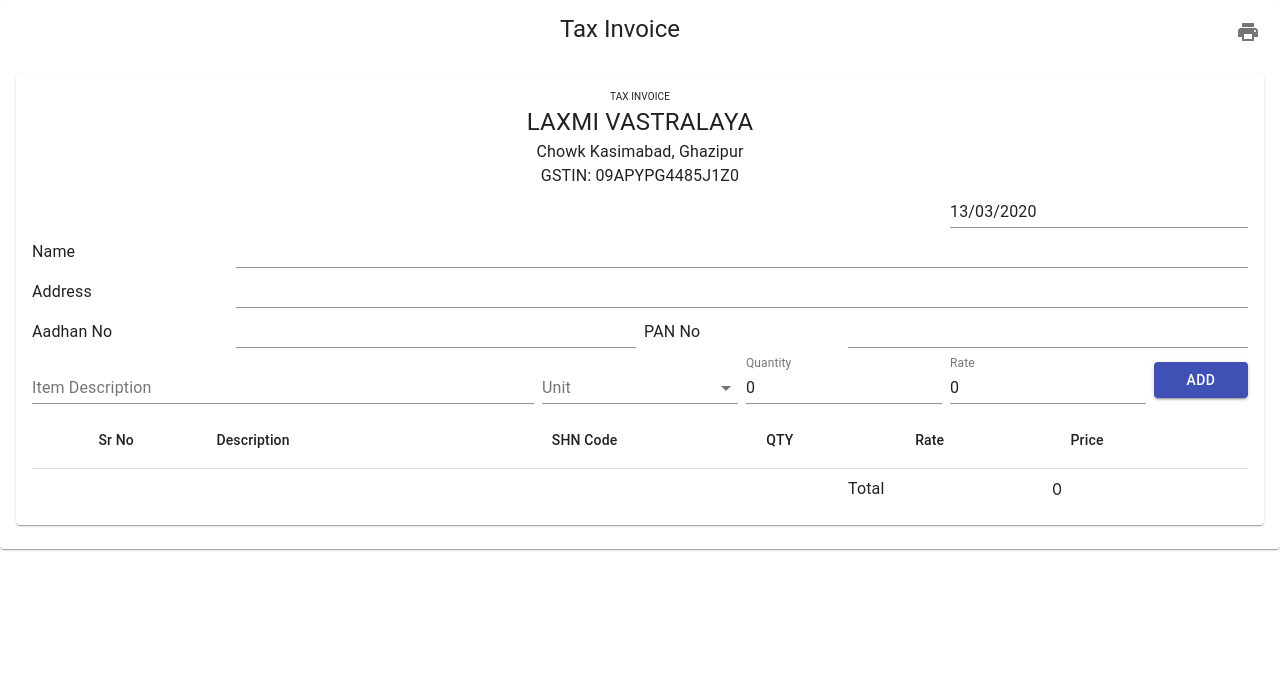
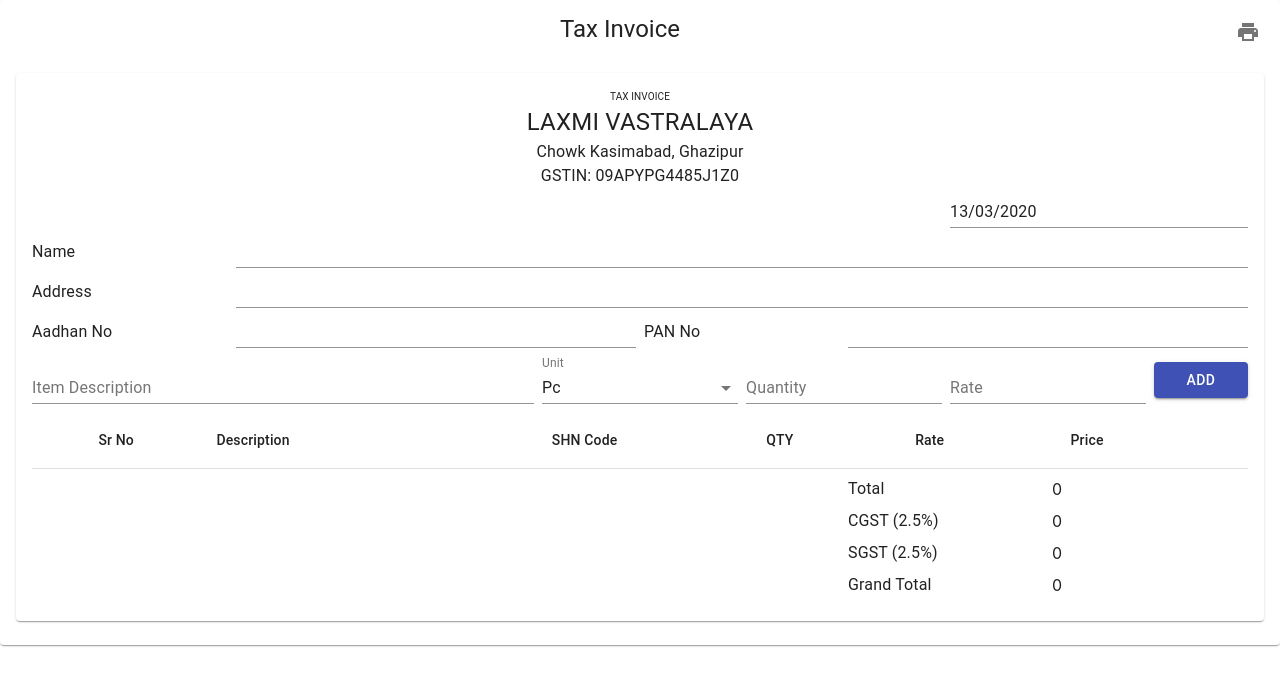
Before and after one commit to ashishkrgupta/lv, a React (Create React App) app: page / in a window 1280 px wide. Shown: the top 686 px of the page. Built offline with nearby package versions, Linux system fonts and the light colour scheme.

Commit message:
added tax section in invoice

```diff
--- a/src/App.js
+++ b/src/App.js
@@ -40,14 +40,17 @@ export default class App extends Component {
       customerName:"",
       address:"",
       aadhar:"",
-      pan:""
+      pan:"",
+      cgst:0,
+      sgst:0,
+      grandTotal:0,
     },
     item:{
       description:"",
-      unit:"",
-      quantity:0,
-      rate:0.0,
-      price:0.0,
+      unit:"Pc",
+      quantity:"",
+      rate:"",
+      price:"",
     },
     units: ["Mts", "Pc"],
     //particulars: ["Admission Fee","Annual Fee","Tution Fee","Library Fee", "Games Fee", "Computer Fee", "Others Fee", "Exam Fee", "Transport Fee", "Late Fee"],
@@ -60,9 +63,13 @@ export default class App extends Component {
     item.price = item.rate * item.quantity;
     invoice.items.push({...item});
     item.description = "";
-    item.price = 0;
-    item.quantity = 0;
-    item.rate = 0;
+    item.price = "";
+    item.quantity = "";
+    item.rate = "";
+    let total = 0;
+    this.state.invoice.items.forEach(i => { total += i.price});
+    invoice.total = total;
+    invoice.grandTotal = total + invoice.sgst + invoice.cgst;
     this.setState({invoice, item});
   }
 
@@ -198,7 +205,7 @@ export default class App extends Component {
                   value={this.state.item.quantity}
                   onChange={e => {
                     let item = {...this.state.item};
-                    item.quantity = e.target.value;
+                    item.quantity = parseFloat(e.target.value);
                     this.setState({item});
                     }}/>
               </Grid>
@@ -206,7 +213,7 @@ export default class App extends Component {
                 <TextField className="width100percent" label="Rate"
                   value={this.state.item.rate}
                   onChange={e => {let item = {...this.state.item};
-                  item.rate = e.target.value;
+                  item.rate = parseFloat(e.target.value);
                   this.setState({item});
                   }}/>
               </Grid>
@@ -252,9 +259,19 @@ export default class App extends Component {
               </Grid>
               <Grid item xs={8}> </Grid>
               <Grid item xs={2}> <Typography>Total</Typography> </Grid>
-              <Grid item xs={2}> {
-                total
-              } </Grid>
+              <Grid item xs={2}> { this.state.invoice.total } </Grid>
+
+              <Grid item xs={8}> </Grid>
+              <Grid item xs={2}> <Typography>CGST (2.5%)</Typography> </Grid>
+              <Grid item xs={2}> { this.state.invoice.cgst } </Grid>
+
+              <Grid item xs={8}> </Grid>
+              <Grid item xs={2}> <Typography>SGST (2.5%)</Typography> </Grid>
+              <Grid item xs={2}> { this.state.invoice.sgst } </Grid>
+
+              <Grid item xs={8}> </Grid>
+              <Grid item xs={2}> <Typography>Grand Total</Typography> </Grid>
+              <Grid item xs={2}> { this.state.invoice.grandTotal } </Grid>
             </Grid>
           </CardContent>
         </Card>
```
